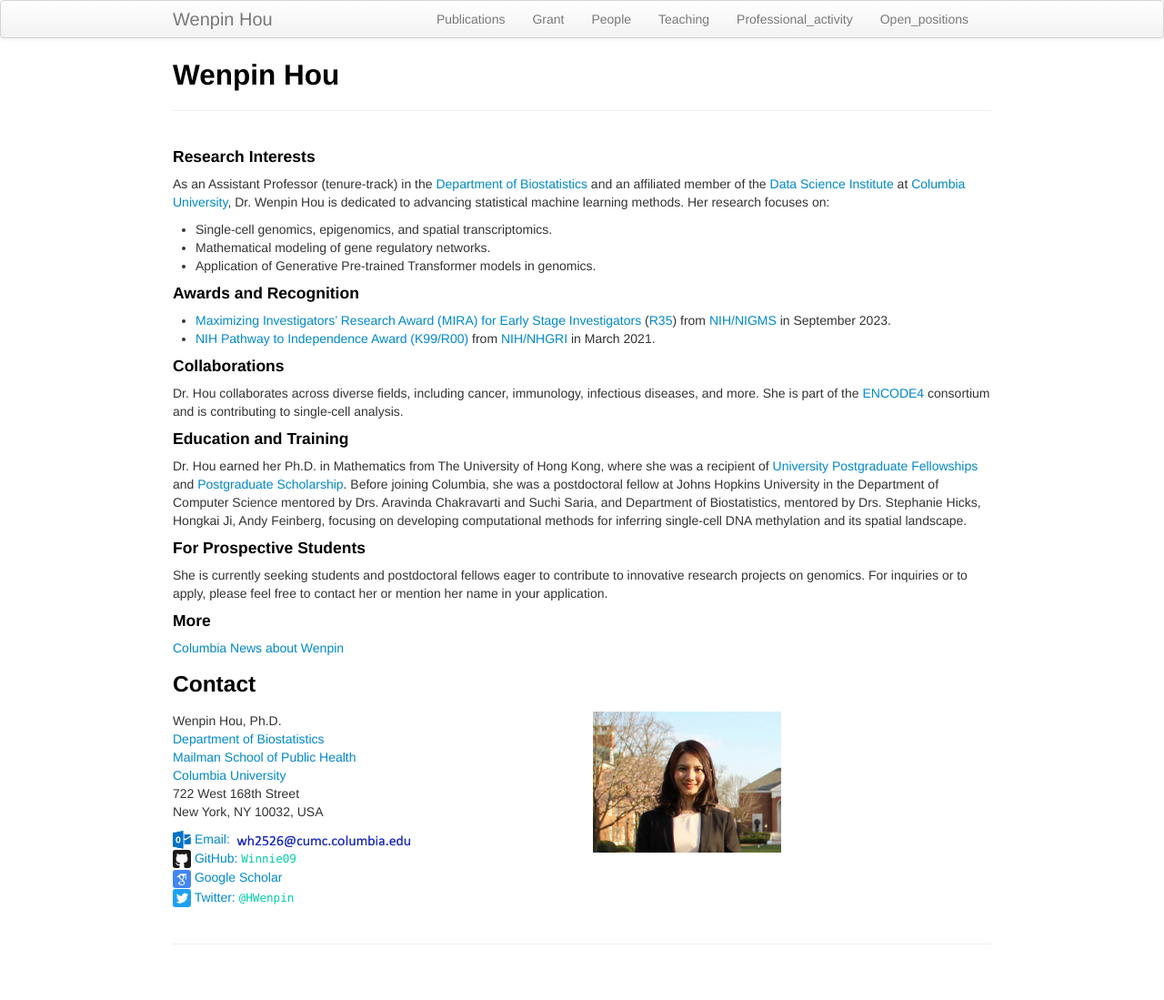
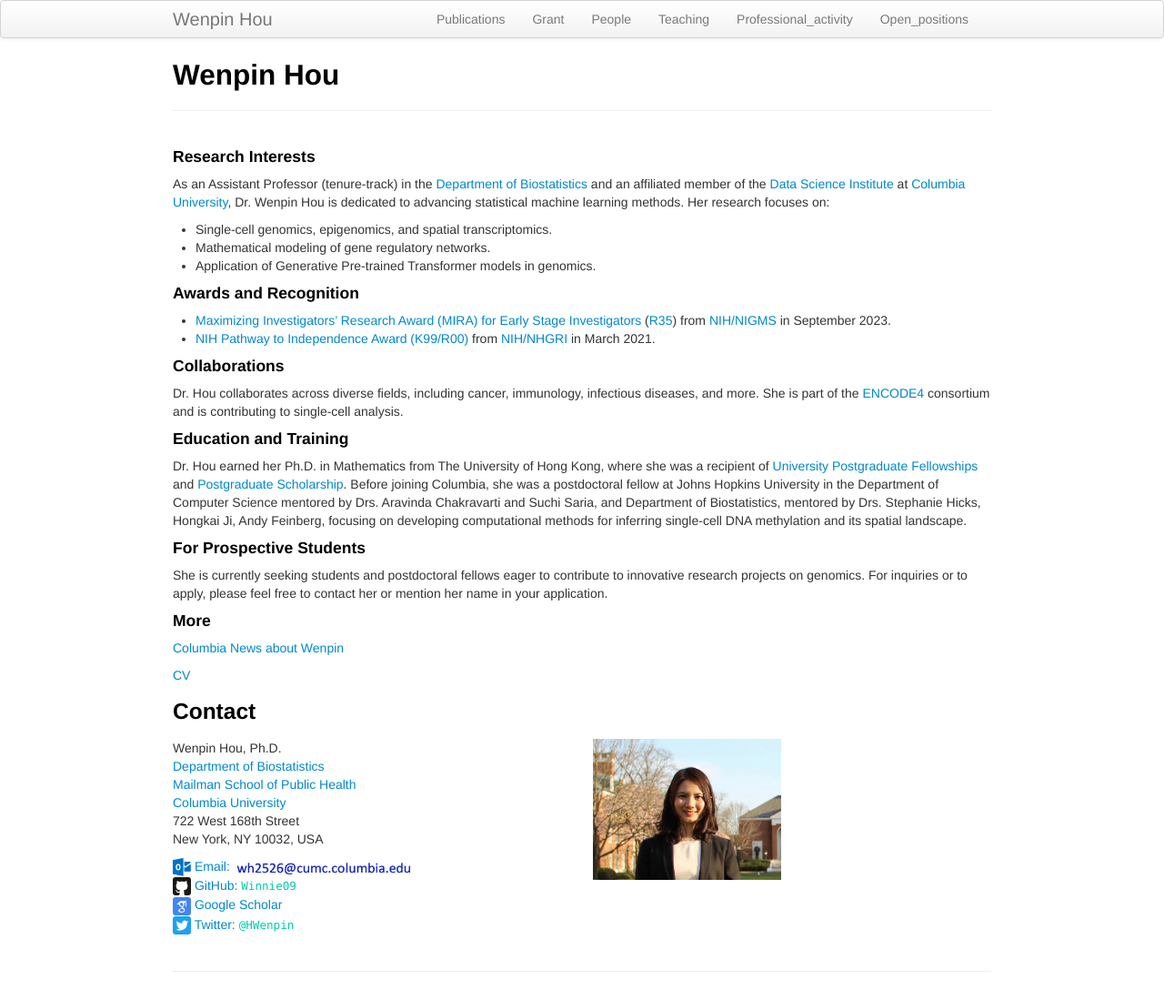
Before and after one commit to Winnie09/Wenpin_Hou, a Jekyll site: the page built from index.md, in a window 1280 px wide. Shown: the whole page at 91% size. Built offline with Jekyll 4.4.1, drawn with Linux system fonts in a browser that asks for light colours; before the commit the page ends 1069 px from its top, so only the background shows below that.

Commit message:
update CV

```diff
--- a/index.md
+++ b/index.md
@@ -29,7 +29,7 @@
 
 [Columbia News about Wenpin](https://www.publichealth.columbia.edu/news/mathematician-uses-ai-find-meaning-genomic-data)
 
-
+[CV](https://winnie09.github.io/Wenpin_Hou/pages/Wenpin_Hou_CV.pdf)
 
 ### Contact
 
```
Also changed, not shown: 1 other file.
